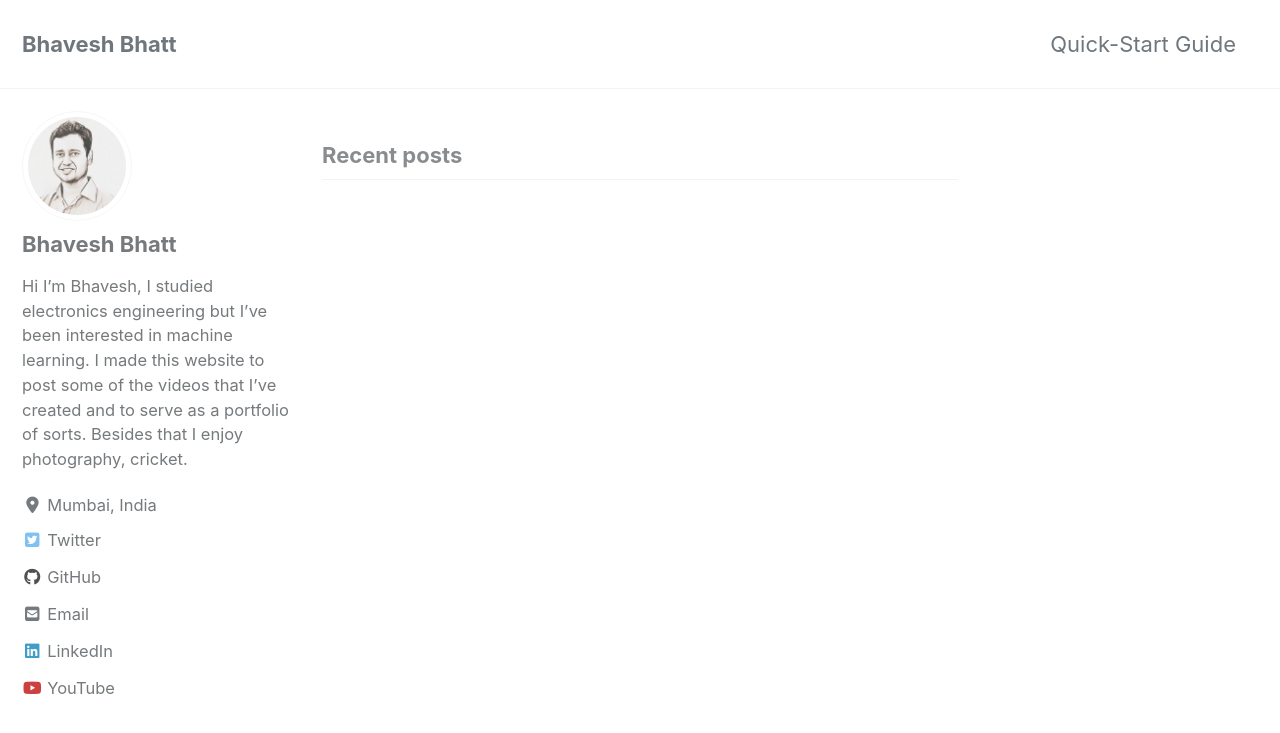
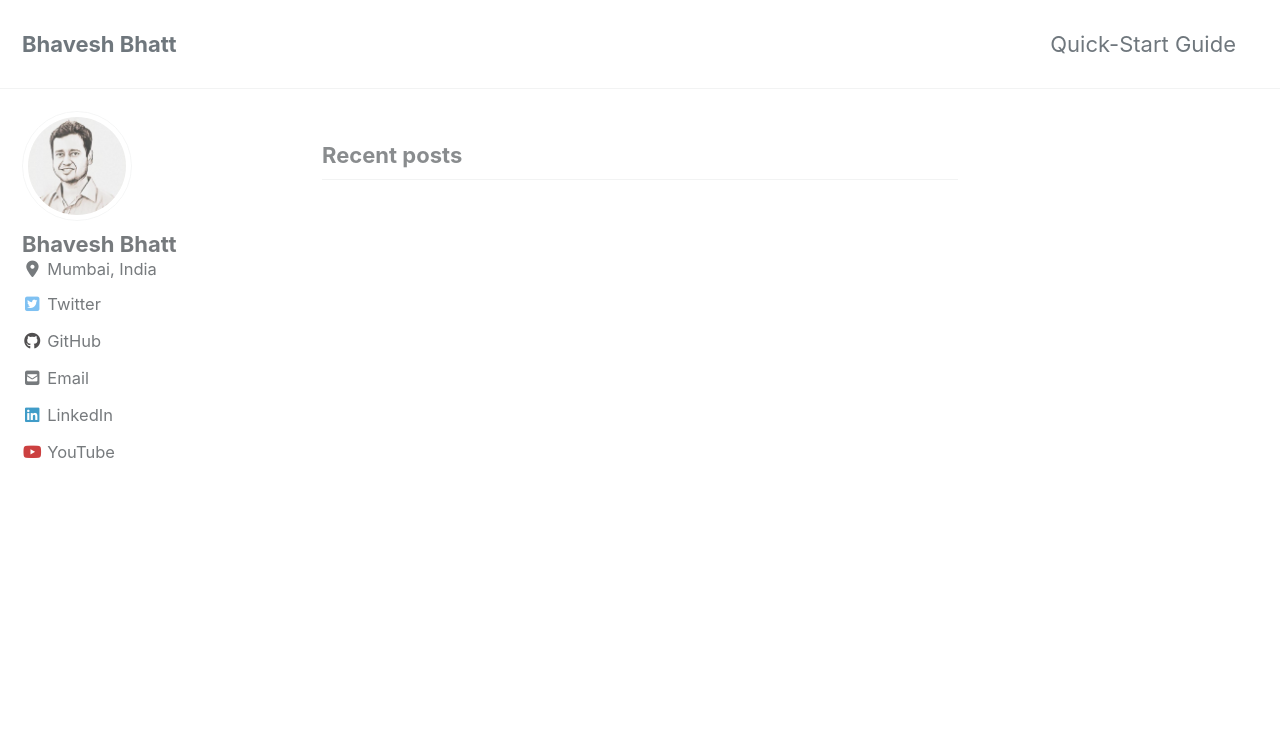
Before and after one commit to bhattbhavesh91/bhattbhavesh91.github.io, a Jekyll site: the page built from index.html, in a window 1280 px wide and 900 px high. Shown: the top 733 px of the window. Built offline with Jekyll 4.4.1, drawn with Linux system fonts in a browser that asks for light colours; cached includes are drawn as plain includes; nearby versions of some CDN libraries; the list of posts is cut into pages by our own code; some of the changed lines change nothing that is shown.

Commit message:
added pages

```diff
--- a/_config.yml
+++ b/_config.yml
@@ -110,7 +110,7 @@
   name             : "Bhavesh Bhatt"
   avatar           : "/assets/images/bhavesh.jpeg"
   # bio              : "Hi I’m Bhavesh, I studied electronics engineering but I’ve been interested in machine learning. I made this website to post some of the videos that I’ve created and to serve as a portfolio of sorts. Besides that I enjoy photography, cricket."
-  bio              : "Hi I’m Bhavesh, I studied electronics engineering but I’ve been interested in machine learning. I made this website to post some of the videos that I’ve created and to serve as a portfolio of sorts. Besides that I enjoy photography, cricket."
+  # bio              : ""
   location         : "Mumbai, India"
   email            : "bhattbhavesh91@gmail.com"
   youtube          : "https://www.youtube.com/BhaveshBhatt8791"
@@ -291,7 +291,14 @@
     values:
       layout: single
       author_profile: true
-      read_time: true
+      read_time: false
       comments: # true
       share: true
       related: true
+# _pages
+  - scope:
+      path: ""
+      type: pages
+    values:
+      layout: single
+      author_profile: true
```
